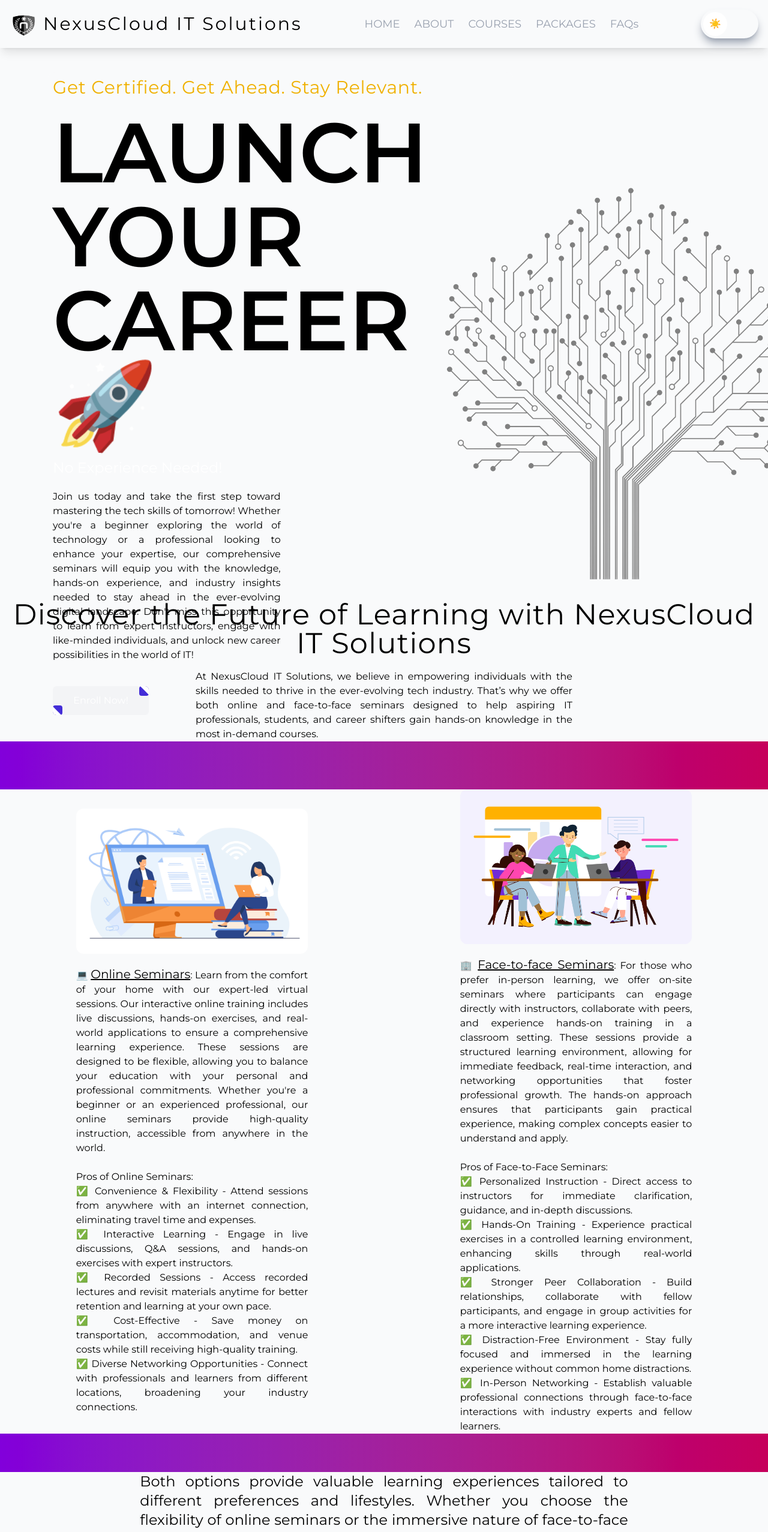
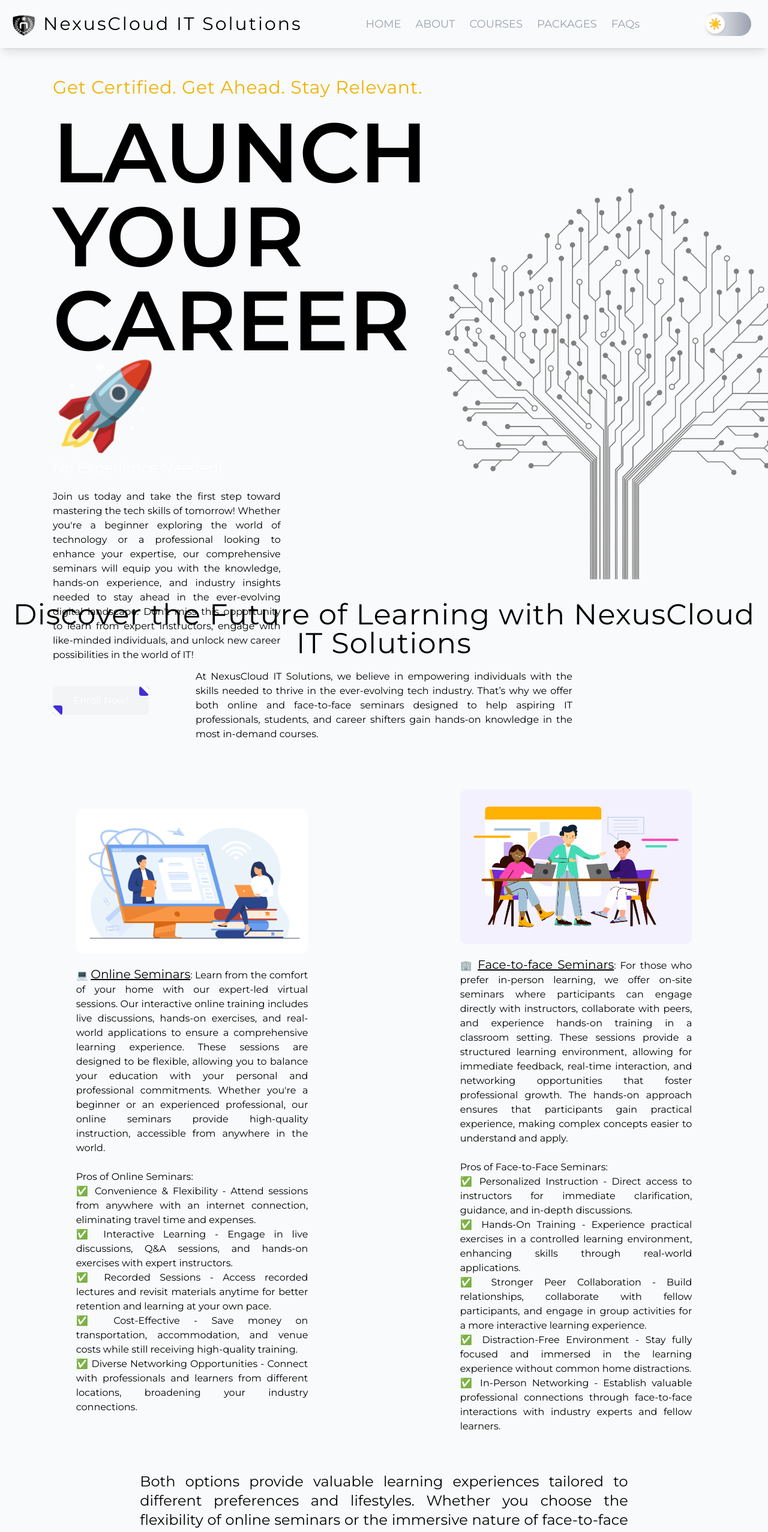
Before and after one commit to JesnerPerillo/NexusCloud-1, a React (Vite) app in the folder nexus-cloud-website/: page /#/ in a window 1280 px wide. Shown: the top 2554 px of the page at 60% size. Built offline with nearby package versions, Linux system fonts and the light colour scheme.

Commit message:
Added Dark mode theme

```diff
--- a/nexus-cloud-website/src/Components/ContentLandingPage.jsx
+++ b/nexus-cloud-website/src/Components/ContentLandingPage.jsx
@@ -4,9 +4,6 @@
 import ScrollTrigger from "gsap/ScrollTrigger";
 import TeachImg from "../Images/tree.png";
 import { SteppedEase } from 'gsap';
-import { CiLight, CiDark  } from "react-icons/ci";
-import DarkMode from '../Components/DarkMode.jsx';
-// import { TimelineMax } from 'gsap/gsap-core';
 
 export default function ContentLandingPage() {
     const [themeToggle, setThemeToggle] = useState(false);
--- a/nexus-cloud-website/src/Components/DarkMode.jsx
+++ b/nexus-cloud-website/src/Components/DarkMode.jsx
@@ -53,11 +53,13 @@
 
   return (
     <label class="relative inline-flex items-center cursor-pointer">
-        <input class="sr-only peer" value="" type="checkbox" />
+        <input class="sr-only peer" type="checkbox" />
         <div onClick={toggleTheme}
-            class="w-24 h-12 rounded-full ring-0 peer duration-500 outline-none bg-gray-200 overflow-hidden before:flex before:items-center before:justify-center after:flex after:items-center after:justify-center before:content-['☀️'] before:absolute before:h-10 before:w-10 before:top-1/2 before:bg-white before:rounded-full before:left-1 before:-translate-y-1/2 before:transition-all before:duration-700 peer-checked:before:opacity-0 peer-checked:before:rotate-90 peer-checked:before:-translate-y-full shadow-lg shadow-gray-400 peer-checked:shadow-lg peer-checked:shadow-gray-700 peer-checked:bg-[#383838] after:content-['🌑'] after:absolute after:bg-[#1d1d1d] after:rounded-full after:top-[4px] after:right-1 after:translate-y-full after:w-10 after:h-10 after:opacity-0 after:transition-all after:duration-700 peer-checked:after:opacity-100 peer-checked:after:rotate-180 peer-checked:after:translate-y-0"
+            class="w-20 h-10 rounded-full bg-gradient-to-r from-white to-gray-400 peer-checked:from-white peer-checked:to-black transition-all duration-500 after:content-['☀️'] after:absolute after:top-1 after:left-1 after:bg-white after:rounded-full after:h-8 after:w-8 after:flex after:items-center after:justify-center after:transition-all after:duration-500 peer-checked:after:translate-x-10 peer-checked:after:content-['🌙'] after:shadow-md after:text-lg"
         ></div>
+        <span class="ml-3 text-sm font-medium text-gray-900"></span>
     </label>
+
 
   );
 }
--- a/nexus-cloud-website/src/Components/Footer.jsx
+++ b/nexus-cloud-website/src/Components/Footer.jsx
@@ -6,7 +6,7 @@
 
 export default function Footer() {
     return(
-        <div className="w-full bg-gradient-to-r text-white text-xs from-purple-900 to-pink-900 drop-shadow-xl sm:mt-40 sm:text-xl sm:w-full sm:h-1/5">
+        <div className="w-full text-white text-xs drop-shadow-2xl sm:mt-40 sm:text-xl sm:w-full sm:h-1/5">
             <footer className="flex flex-col items-center justify-center">
                 {/*Top Footer */}
                 <div className="w-4/5 h-40 flex justify-around items-center border-b-1 border-white">
--- a/nexus-cloud-website/src/Routes/About.jsx
+++ b/nexus-cloud-website/src/Routes/About.jsx
@@ -28,7 +28,7 @@
   });
 
   return(
-    <div className="bg-gradient-to-r h-auto from-purple-700 to-pink-700">
+    <div className=" h-auto">
       <div className="flex flex-col items-center px-3 text-justify">
         <h1 className="text-white text-5xl play-bold tracking-wide text-center">Discover the Future of Learning with NexusCloud IT Solutions</h1>
         <div className="w-full sm:w-1/2 mt-5">
--- a/nexus-cloud-website/src/Routes/LandingPage.jsx
+++ b/nexus-cloud-website/src/Routes/LandingPage.jsx
@@ -15,7 +15,7 @@
                     <ContentLadingPage />
                 </div>
             </div>
-            <div className="w-full h-auto bg-gradient-to-r from-purple-700 to-pink-700 sm:mt-50 sm:h-auto">
+            <div className="w-full h-auto sm:mt-50 sm:h-auto">
                 <About />
             </div>
             <div className="mt-40">
```
